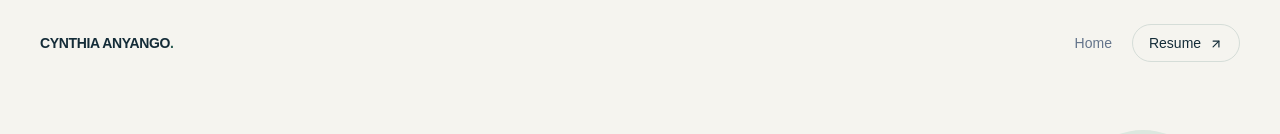
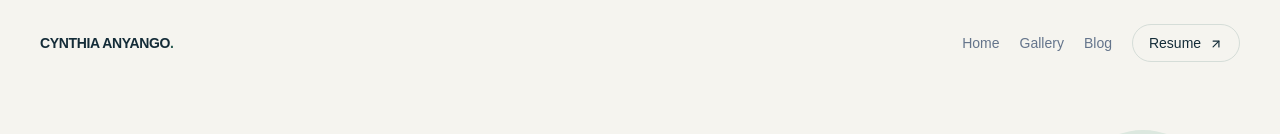
Before and after one commit to Cynthia-Anyango/cynthia-portfolio, a Next.js app: page /about in a window 1280 px wide. Shown: the top 134 px of the page. Built offline with nearby package versions, Linux system fonts and the light colour scheme.

Commit message:
About page update

```diff
--- a/app/about/page.tsx
+++ b/app/about/page.tsx
@@ -101,6 +101,8 @@ export default function AboutPage() {
   return (
     <main className="min-h-screen bg-[#F5F4EF] text-[#142C38]">
       {/* Navigation */}
+
+{/* Navigation */}
 <nav className="mx-auto flex max-w-7xl items-center justify-between px-6 py-6 lg:px-10">
   <Link href="/" className="text-sm font-bold tracking-tight">
     CYNTHIA ANYANGO<span className="text-[#285B51]">.</span>
@@ -113,6 +115,21 @@ export default function AboutPage() {
     >
       Home
     </Link>
+
+    <Link
+      href="/gallery"
+      className="hidden text-[#64748B] transition hover:text-[#285B51] sm:block"
+    >
+      Gallery
+    </Link>
+
+    <Link
+      href="/blog"
+      className="hidden text-[#64748B] transition hover:text-[#285B51] sm:block"
+    >
+      Blog
+    </Link>
+
     <Link
       href="/resume"
       className="rounded-full border border-[#D5DDD8] px-4 py-2 transition hover:bg-white"
@@ -121,6 +138,7 @@ export default function AboutPage() {
     </Link>
   </div>
 </nav>
+
 
       {/* Hero */}
       <section className="mx-auto grid max-w-7xl items-center gap-12 px-6 pb-24 pt-10 lg:grid-cols-[1fr_0.85fr] lg:px-10 lg:pb-32 lg:pt-16">
@@ -487,9 +505,16 @@ export default function AboutPage() {
         <div className="mx-auto flex max-w-7xl flex-col justify-between gap-4 text-sm text-[#64748B] sm:flex-row">
           <p>Cynthia Anyango · All rights reserved.</p>
 
-          <div className="flex gap-6">
+
+        <div className="flex flex-wrap gap-6">
           <Link href="/" className="transition hover:text-[#285B51]">
             Home
+          </Link>
+          <Link href="/gallery" className="transition hover:text-[#285B51]">
+            Gallery
+          </Link>
+          <Link href="/blog" className="transition hover:text-[#285B51]">
+            Blog
           </Link>
           <Link href="/resume" className="transition hover:text-[#285B51]">
             Resume
@@ -503,6 +528,8 @@ export default function AboutPage() {
             LinkedIn
           </a>
         </div>
+
+
         </div>
       </footer>
     </main>
```
Lines whose indentation alone changed are shown as unchanged.
